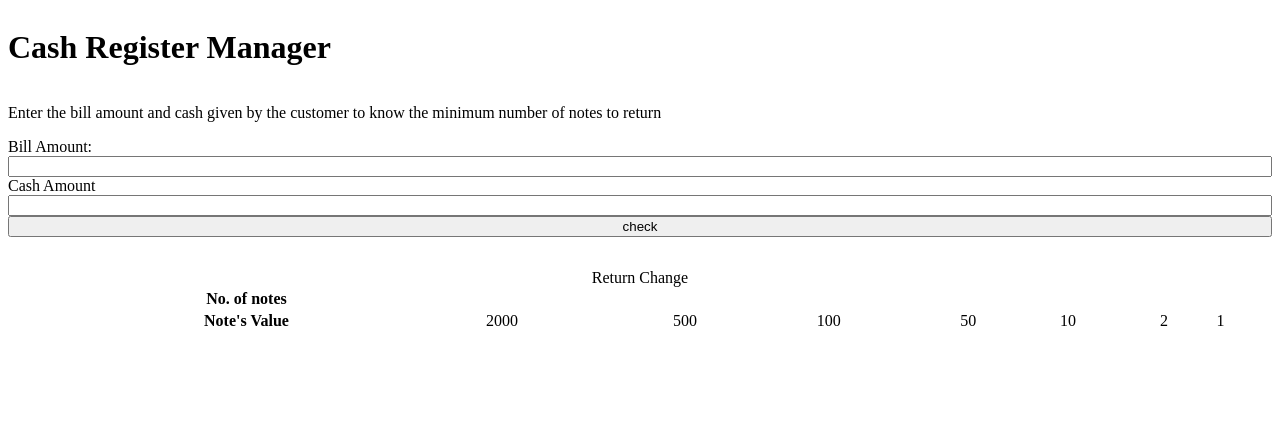
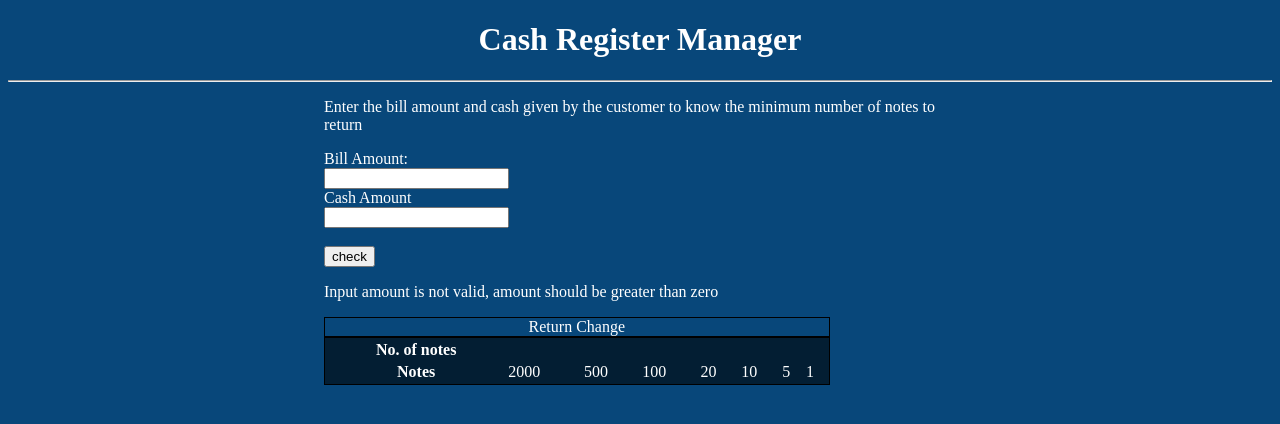
Before and after one commit to learnersaura-bh/cash-register, a plain HTML site: page index.html in a window 1280 px wide. Both pictures are taken after a click on the button "check". Drawn offline with Linux system fonts and the light colour scheme.

Commit message:
docs-final-update

```diff
--- a/app.js
+++ b/app.js
@@ -2,33 +2,29 @@ var billAmount = document.querySelector("#bill-amount");
 var cashAmount = document.querySelector("#cash-amount");
 var btnCheck = document.querySelector("#btn-check");
 var errorMessage = document.querySelector("#error-message");
-var noOfNotes = document.querySelector("no-of-notes")
-var notesWeHave = [ 2000, 500, 100, 50, 10, 2, 1];
+var noOfNotes = document.querySelectorAll(".no-of-notes");
+var notesWeHave = [ 2000, 500, 100, 20, 10 ,5 , 1];
 
-function clickEventHandler(){
+
+btnCheck.addEventListener("click" , function clickEventHandler(){
     if(billAmount.value>0){
         if(cashAmount.value > billAmount.value){
- var cashToBeReturned = cashAmount.value - billAmount.value;
+ const cashToBeReturned = cashAmount.value - billAmount.value;
  calculateChange(cashToBeReturned);
         }
-        else{errorMessage.innerText = "Customer needs to pay more than or equal to bill amount"}
-
-  }
+        else{errorMessage.innerText = "Customer needs to pay more than or equal to bill amount"}}
   else{
-    // errorMessage.innerText = "Input amount is not valid, amount should be greater than zero" }
-}};
-
-
+    errorMessage.innerText = "Input amount is not valid, amount should be greater than zero" }
+} );
 
 function calculateChange(cashToBeReturned){
-    for(var i=0; i<notesWeHave.length;i++){
-        var numberOfNotes = Math.trunc(cashToBeReturned/notesWeHave[i]);
-        cashToBeReturned %= notesWeHave[i];
+    for(let i=0; i < notesWeHave.length; i++){
+        const numberOfNotes = Math.trunc(
+            cashToBeReturned / notesWeHave[i]
+            );
+        cashToBeReturned= cashToBeReturned % notesWeHave[i];
         noOfNotes[i].innerText = numberOfNotes;
     }
 
 
 }
-
-
-btnCheck.addEventListener("click" , clickEventHandler )
--- a/index.html
+++ b/index.html
@@ -8,20 +8,22 @@
     <link href="/style.css" rel="stylesheet">
 </head>
 <body>
+    <h1 class="heading" >Cash Register Manager</h1>
+
+<hr>
     <div class="container">
-    <h1 class="heading" >Cash Register Manager</h1>
     <p class="description"> Enter the bill amount and cash given by the customer to
         know the minimum number of notes to return</p>
-    <label for="bill-amount"> Bill Amount: </label>
-    <input id="bill-amount" type="text" />
+    <label for="bill-amount"> Bill Amount: </label><br>
+    <input id="bill-amount" type="number" ><br>
     <!-- <button>Next</button> -->
-    <label for="cash-amount" > Cash Amount </label>
-    <input id="cash-amount" type="text"/>
+    <label for="cash-amount" > Cash Amount </label><br>
+    <input id="cash-amount" type="number"><br><br>
     <button id="btn-check">check</button>
     <p id="error-message"></p>
-    <table class="changetable">
-    <caption>Return Change</caption>
-    <tr>
+    <table style="border: 1px solid black; background-color: rgba(0, 0, 0, 0.575);" class="changetable">
+    <caption style="border: 1px solid black;">Return Change</caption>
+    <tr >
         <th> No. of notes </th>
         <td class="no-of-notes"></td>
         <td class="no-of-notes"></td>
@@ -32,18 +34,18 @@
         <td class="no-of-notes"></td>
     </tr>
     <tr>
-        <th>Note's Value</th>
+        <th>Notes</th>
         <td>2000</td>
         <td>500</td>
         <td>100</td>
-        <td>50</td>
+        <td>20</td>
         <td>10</td>
-        <td>2</td>
+        <td>5</td>
         <td>1</td>
     </tr>
 
     </table>
 </div>
-        <script src="/app.js" type="text/javascript"></script>
 </body>
+<script src="/app.js" type="text/javascript"></script>
 </html>
--- a/style.css
+++ b/style.css
@@ -1,9 +1,23 @@
-*{
+body{
+    background-color: rgb(8, 71, 122);
+    color: white;
+}
+
+h1{
+    text-align: center;
+}
+
+.container{
+    width: 50%;
+    margin: auto;
 
 }
 
-.container{
-    display : flex;
-    flex-direction: column;
+.changetable{
+    width: 80%;
+}
 
+label , input{
+    max-width: 100%;
+    margin: auto;
 }
```
